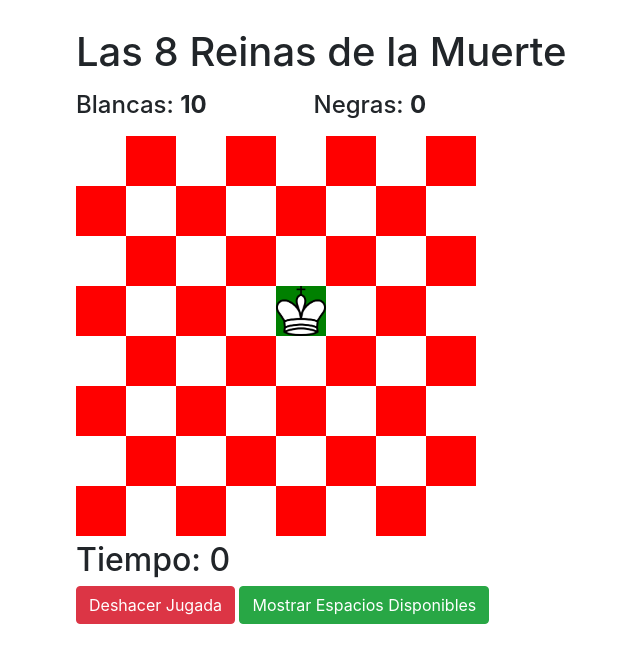
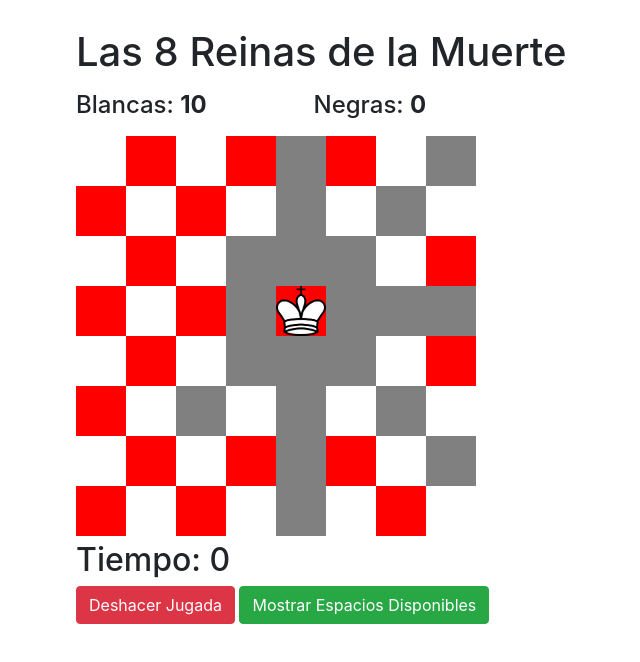
Before and after one commit to FrancoRivera/TPComplejidadAlgoritmica, a plain HTML site: page index.html in a window 1280 px wide. Both pictures are taken after a click on the element 475 px from the left and 336 px from the top of the page. Shown: the whole page, without its empty margins (199-839 px from the left). Drawn offline with nearby package versions, Linux system fonts and the light colour scheme.

Commit message:
Added some ui, backtrack wont work u.u

```diff
--- a/index.html
+++ b/index.html
@@ -42,12 +42,18 @@
                 </div>
                  <div class="margin_10"></div>
                 <canvas id="myCanvas"></canvas>
+                <canvas id="gameCanvas">
+
+                </canvas>
 
                 <h2 >Tiempo: <span id="tiempo">0</span></h2>
                 <button id="deshacer" class="btn btn-danger" type="button" disabled>Deshacer Jugada</button>
                  <button id="grey_out" class="btn btn-success" type="button">Mostrar Espacios Disponibles</button>
                  <button id="reiniciar" class="btn btn-primary" type="button" >Reiniciar</button>
             </div>
+        </div>
+        <div class="row">
+            <div class="col-md-4" id="console"></div>
         </div>
 
     </div>
--- a/main.js
+++ b/main.js
@@ -16,6 +16,53 @@ class Rectangle {
 const square = new Rectangle(10, 10);
 console.log(square.area);
 
+function chequearMovimientos(matrix, x, y){
+    for (var i = 0; i < matrix.length; i++) {
+        if (matrix[x][i] == 1 || matrix[i][y]) //chequea las columnas
+            return false;
+    }
+    return true;
+}
+class Jugada{
+    constructor(matriz, x, y){
+        this.x = x;
+        this.y = y;
+        this.matriz = matriz;
+    }
+    buscar(){
+        //DFS retorna un arbol de soluciones
+        this.lista = []
+        if (!chequearMovimientos(this.matriz, this.x, this.y)){
+            return
+        }
+        this.matriz[this.x][this.y] = 1
+        if (this.x+1<this.matriz.length){
+            if (this.y+1 < this.matriz.length){
+
+             this.lista.push(new Jugada(this.matriz, this.x+1,this.y+1).buscar())
+             this.matriz[this.x+1][this.y+1] = 0 //backtrack
+            }
+            if (this.y-1 > 0){
+                this.lista.push(new Jugada(this.matriz, this.x+1,this.y-1).buscar())
+                this.matriz[this.x+1][this.y-1] = 0 //backtrack
+            }
+        }
+        if (this.x-1 > 0){
+            if (this.y+1 < this.matriz.length){
+                this.lista.push(new Jugada(this.matriz, this.x-1,this.y+1).buscar())
+                this.matriz[this.x-1][this.y+1] = 0 //backtrack
+            }
+            if (this.y-1 > 0){
+                this.lista.push(new Jugada(this.matriz, this.x-1,this.y-1).buscar())
+                this.matriz[this.x-1][this.y-1] = 0 //backtrack
+            }
+        }
+        console.log(this.x + " , " + this.y)
+        console.log(this.lista)
+        if (this.lista == []) return this
+        return this.lista
+    }
+}
 
 
 class game {
@@ -35,7 +82,7 @@ class game {
         this.FAILS = 0;
         this.TIME = document.getElementById('tiempo');
         this.UNDO = document.getElementById('deshacer')
-        this.LAST_PLAY = []
+        this.THEIR_PLAYS = []
         this.MY_PLAYS = []
         this.TIMER = false;
         this.RELOAD = false;
@@ -61,11 +108,11 @@ class game {
         for (var i = 0; i < this.SQUARES; i++) {
             this.MATRIZ[i] = new Array(this.SQUARES);
         }
-        var color_tablero = true;
         this.CANVAS.height = this.GAME_HEIGHT;
         this.CANVAS.width = this.GAME_WIDTH;
         this.CTX.fillStyle = 'green';
         this.CTX.fillRect(0, 0, this.GAME_WIDTH, this.GAME_HEIGHT);
+        var color_tablero = true;
         for (var i = this.SQUARES - 1; i >= 0; i--) {
             for (var j = this.SQUARES - 1; j >= 0; j--) {
                 color_tablero ? this.CTX.fillStyle = 'white' : this.CTX.fillStyle = 'red';
@@ -73,10 +120,9 @@ class game {
                 this.CTX.fillRect(i * this.SIZE_SQUARE, j * this.SIZE_SQUARE, this.SIZE_SQUARE, this.SIZE_SQUARE);
                 this.MATRIZ[j][i] = 0;
             }
-            if (color_tablero) color_tablero = false; //quitar estas dos lineas si es impar tu SQUARES
-            else color_tablero = true;
+            color_tablero = this.toggleBoolean(color_tablero); //quitar estas dos lineas si es impar tu SQUARES
         }
-
+    var lol = new Jugada(this.MATRIZ, 0,0).buscar()
     }
 
     greyOut(x,y) {
@@ -111,6 +157,7 @@ class game {
                 this.isMyTurn = false;
                 this.mySCORE = this.mySCORE + 10;
                 $("#puntaje_blancas").html(this.mySCORE)
+                  this.MY_PLAYS.push([x, y])
             } else {
                 this.MATRIZ[y][x] = 3; //negras //cambia en la matriz
                 this.CTX.fillStyle = "yellow"; //fondo_negas
@@ -119,8 +166,9 @@ class game {
                 this.CTX.drawImage(this.ASSET_BLACK_PATH, posx, posy, this.SIZE_SQUARE, this.SIZE_SQUARE);
                 this.AISCORE = this.AISCORE + 10;
                 $("#puntaje_negras").html(this.AISCORE)
+                this.THEIR_PLAYS.push([x, y])
             }
-            this.CTX.fillRect(posx, posy, this.SIZE_SQUARE, this.SIZE_SQUARE);
+            //this.CTX.fillRect(posx, posy, this.SIZE_SQUARE, this.SIZE_SQUARE);
             this.CTX.drawImage(imprime, posx, posy, this.SIZE_SQUARE, this.SIZE_SQUARE);
             this.greyOut(posx, posy);
             return true;
@@ -172,7 +220,6 @@ class game {
                 }
             }
         }
-        this.LAST_PLAY = [mayor_y, mayor_x]
         this.drawSquare(mayor_y, mayor_x)
     }
 
@@ -184,13 +231,11 @@ class game {
         x = parseInt(x / this.SIZE_SQUARE);
         y = parseInt(y / this.SIZE_SQUARE);
         if(this.drawSquare(x, y)){
-            this.MY_PLAYS.push([x,y])
             this.AI()
         }
         else{ // Bajarle puntuiacion si se equivoca
             this.mySCORE = this.mySCORE-5;
             this.FAILS = this.FAILS + 1;
-            console.log(this.FAILS);
             $("#puntaje_blancas").html(this.mySCORE)
         }
         if (this.TIME.innerHTML == 30) {
@@ -221,7 +266,29 @@ class game {
         this.RELOAD = true;
     }
 
+    printLoop(){
 
+           var color_tablero = true;
+            for (var i = this.SQUARES - 1; i >= 0; i--) {
+                for (var j = this.SQUARES - 1; j >= 0; j--) {
+                    color_tablero ? this.CTX.fillStyle = 'white' : this.CTX.fillStyle = 'red';
+                    color_tablero = this.toggleBoolean(color_tablero);
+                    var posx = i * this.SIZE_SQUARE
+                    var posy = j * this.SIZE_SQUARE
+                    this.CTX.fillRect(posx, posy, this.SIZE_SQUARE, this.SIZE_SQUARE);
+                    if (this.MATRIZ[j][i] == 2) // si soy yo
+                         this.CTX.drawImage(this.ASSET_WHITE_PATH, posx, posy, this.SIZE_SQUARE, this.SIZE_SQUARE);
+                    if (this.MATRIZ[j][i] == 3) //enemigo
+                         this.CTX.drawImage(this.ASSET_BLACK_PATH, posx, posy, this.SIZE_SQUARE, this.SIZE_SQUARE);
+                    if (this.MATRIZ[j][i]==5){
+                     this.CTX.fillStyle = "grey"; //fondo_negas
+                     this.CTX.fillRect(i*this.SIZE_SQUARE, j*this.SIZE_SQUARE, this.SIZE_SQUARE, this.SIZE_SQUARE);
+                }
+                }
+                color_tablero = this.toggleBoolean(color_tablero); //quitar estas dos lineas si es impar tu SQUARES
+            }
+
+    }
     result() {
 
         if (this.quedanMovimientos()==false && this.AISCORE < this.mySCORE) {this.printMessage("Ganaste"); }
@@ -233,7 +300,6 @@ class game {
         for (var i = 0; i < this.SQUARES; i++) {
             for (var j = 0; j < this.SQUARES; j++) {
                 if (this.MATRIZ[j][i]==5){
-                    this.CTX.drawSquare
                      this.CTX.fillStyle = "grey"; //fondo_negas
                      this.CTX.fillRect(i*this.SIZE_SQUARE, j*this.SIZE_SQUARE, this.SIZE_SQUARE, this.SIZE_SQUARE);
                 }
@@ -241,15 +307,31 @@ class game {
         }
     }
 
+    followMouse(x, y){
+            x = x - $("#myCanvas").offset().left -20
+            y = y - $("#myCanvas").offset().top -20
+            this.CTX.fillStyle = "grey"; //fondo_negas
+            this.CTX.fillRect(x, y, this.SIZE_SQUARE, this.SIZE_SQUARE);
 
-}
+        }
+    }
+
 
 var juego = new game(400,400,8);
+ $("#myCanvas").mousemove(function(event){
+    juego.CTX.restore()
+    juego.CTX.save()
+     juego.followMouse(event.pageX, event.pageY)})
+
+
 $(document).ready(function() {
     juego.loadGame();
+    window.setInterval(function()   {
+    juego.printLoop();
+    }, 100)
+})
 
-})
-$(document.getElementById('myCanvas')).click(function(e) {
+$("#myCanvas").click(function(e) {
     $(juego.UNDO).removeAttr("disabled")
     juego.runGame(e);
 
@@ -268,7 +350,7 @@ $(document.getElementById('myCanvas')).click(function(e) {
     $("#reiniciar").show()
 
    }
-
+   $("#console").html(+"<br /> "+ juego.MY_PLAYS + " ")
 
 })
 
```
